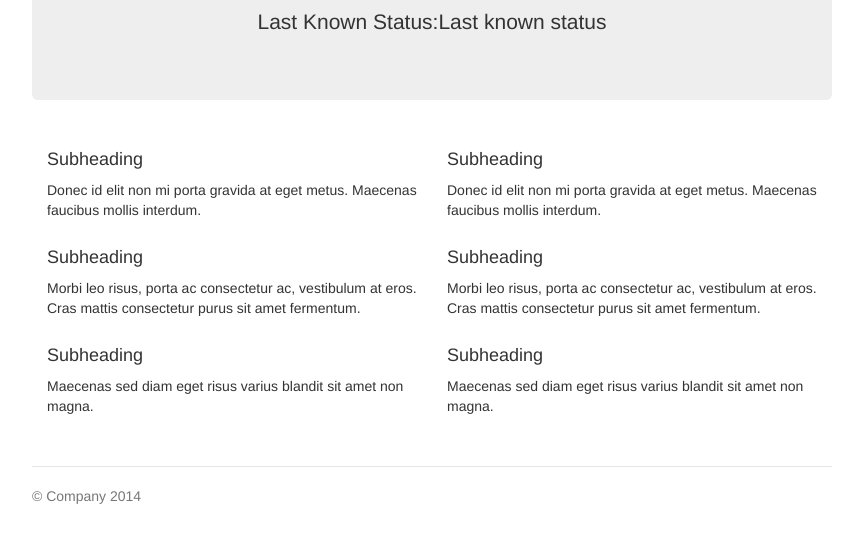
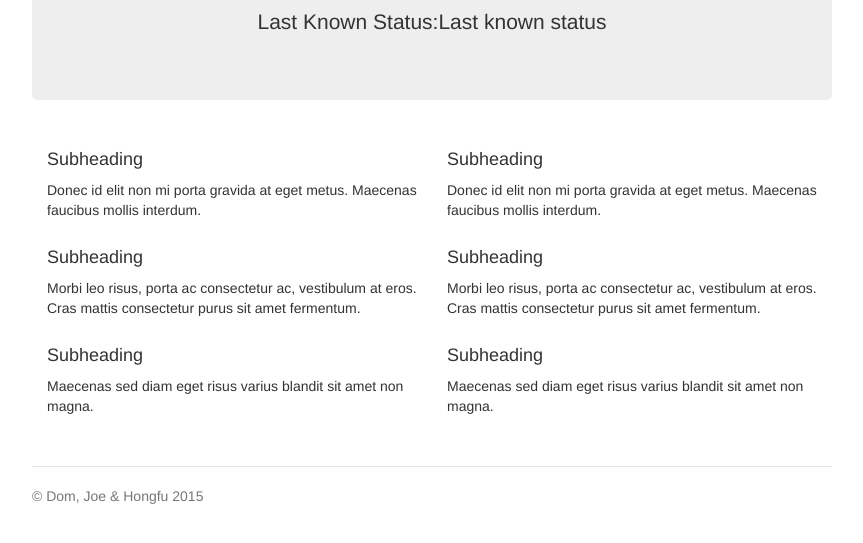
Before and after one commit to joelochlann/node-forex, a website: page public/index.html in a window 1280 px wide. Shown: the part 251-794 px from the top of the page, without its empty margins (208-1071 px from the left). Drawn offline with nearby package versions, Linux system fonts and the light colour scheme; no server answers.

Commit message:
Change Company name

```diff
--- a/public/index.html
+++ b/public/index.html
@@ -104,7 +104,7 @@
             </div>
           </div>
           <footer class="footer">
-            <p>&copy; Company 2014</p>
+            <p>&copy; Dom, Joe & Hongfu 2015</p>
           </footer>
 
         </div> <!-- /container -->
```
